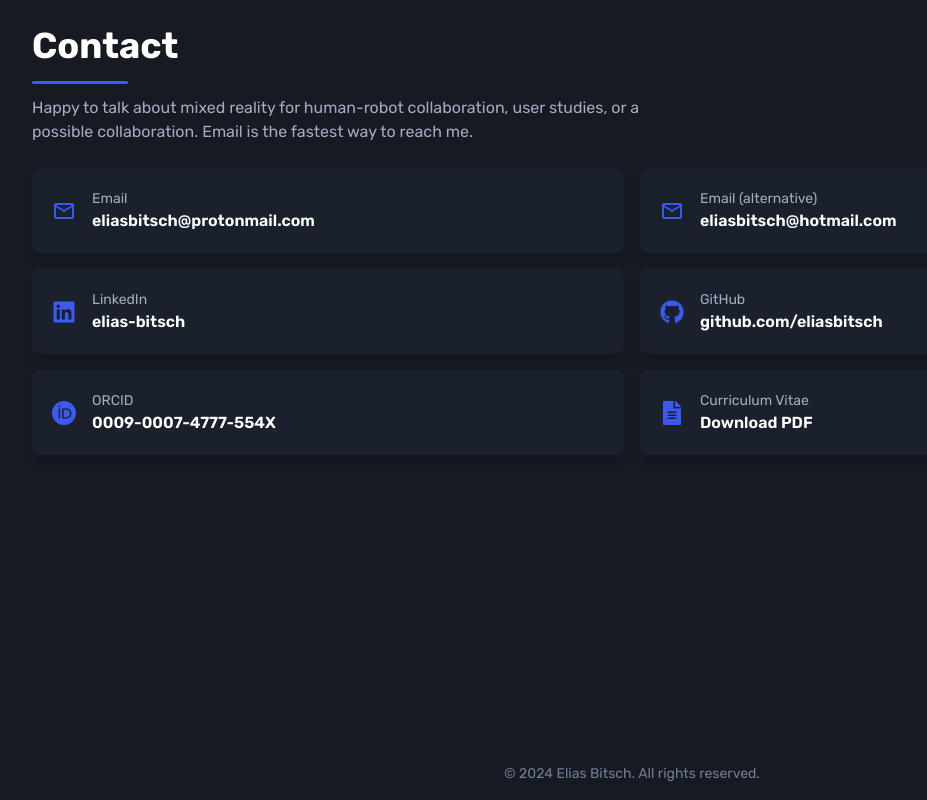
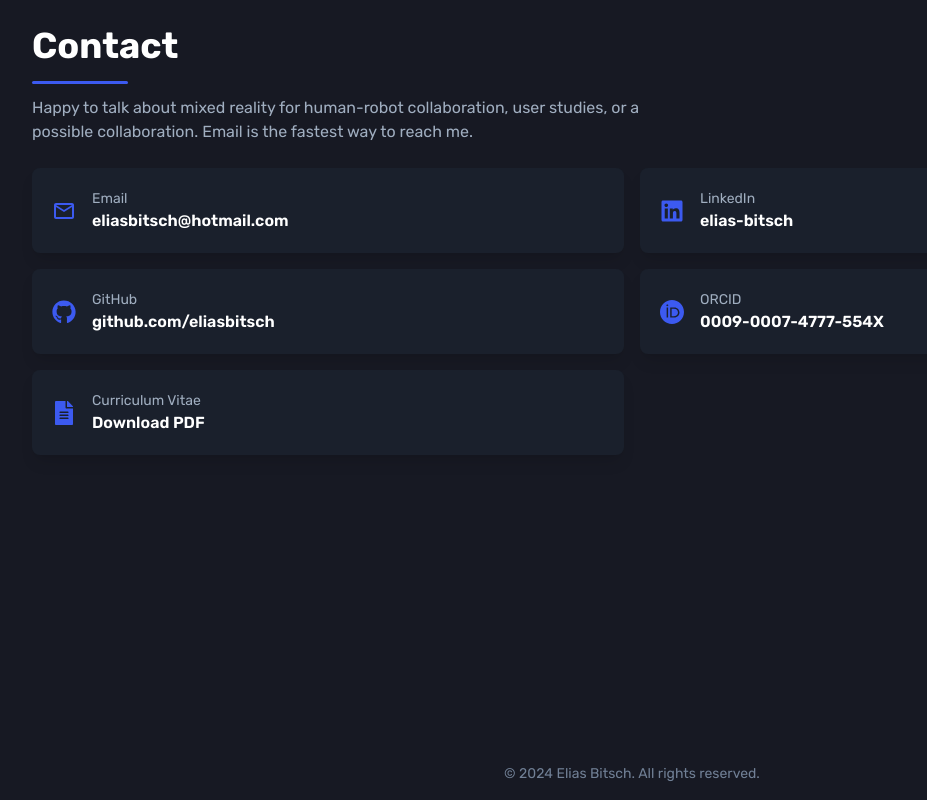
Before and after one commit to eliasbitsch/portfolio, a Next.js app: page / in a window 1280 px wide. Shown: the part 7642-8442 px from the top of the page, without its empty margins (8-935 px from the left). Built offline with nearby package versions, Linux system fonts and the light colour scheme; what @chakra-ui/next-js would draw is missing.

Commit message:
Contact: hotmail only, protonmail removed

```diff
--- a/src/app/components/Contact.tsx
+++ b/src/app/components/Contact.tsx
@@ -21,14 +21,6 @@ const channels: Channel[] = [
     {
         id: 'mail',
         label: 'Email',
-        value: 'eliasbitsch@protonmail.com',
-        href: 'mailto:eliasbitsch@protonmail.com',
-        icon: MdOutlineMailOutline,
-        external: false,
-    },
-    {
-        id: 'mail2',
-        label: 'Email (alternative)',
         value: 'eliasbitsch@hotmail.com',
         href: 'mailto:eliasbitsch@hotmail.com',
         icon: MdOutlineMailOutline,
--- a/src/app/components/Hero.tsx
+++ b/src/app/components/Hero.tsx
@@ -107,7 +107,7 @@ export default function Hero() {
 
         <VStack spacing={2}>
           <Link
-            href="mailto:eliasbitsch@protonmail.com"
+            href="mailto:eliasbitsch@hotmail.com"
             isExternal
             _hover={{
               textDecoration: 'none',
```
